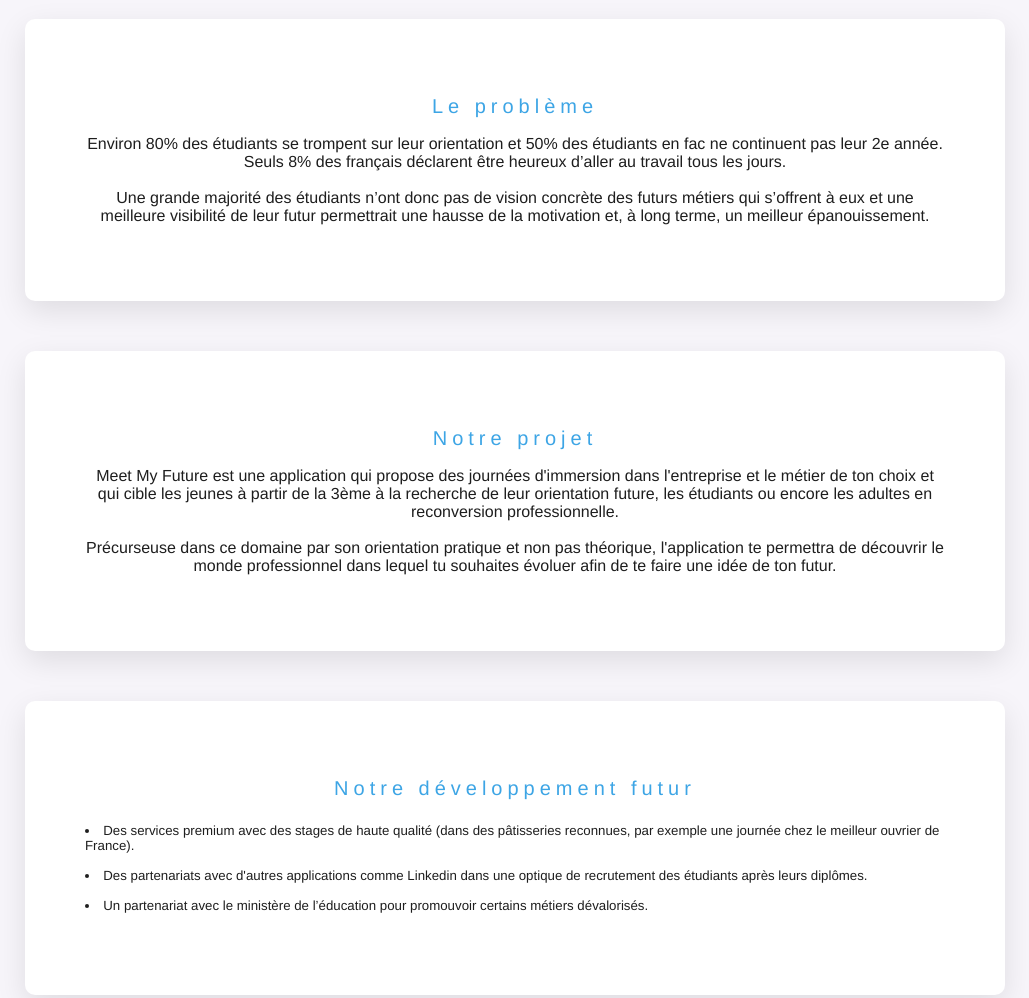
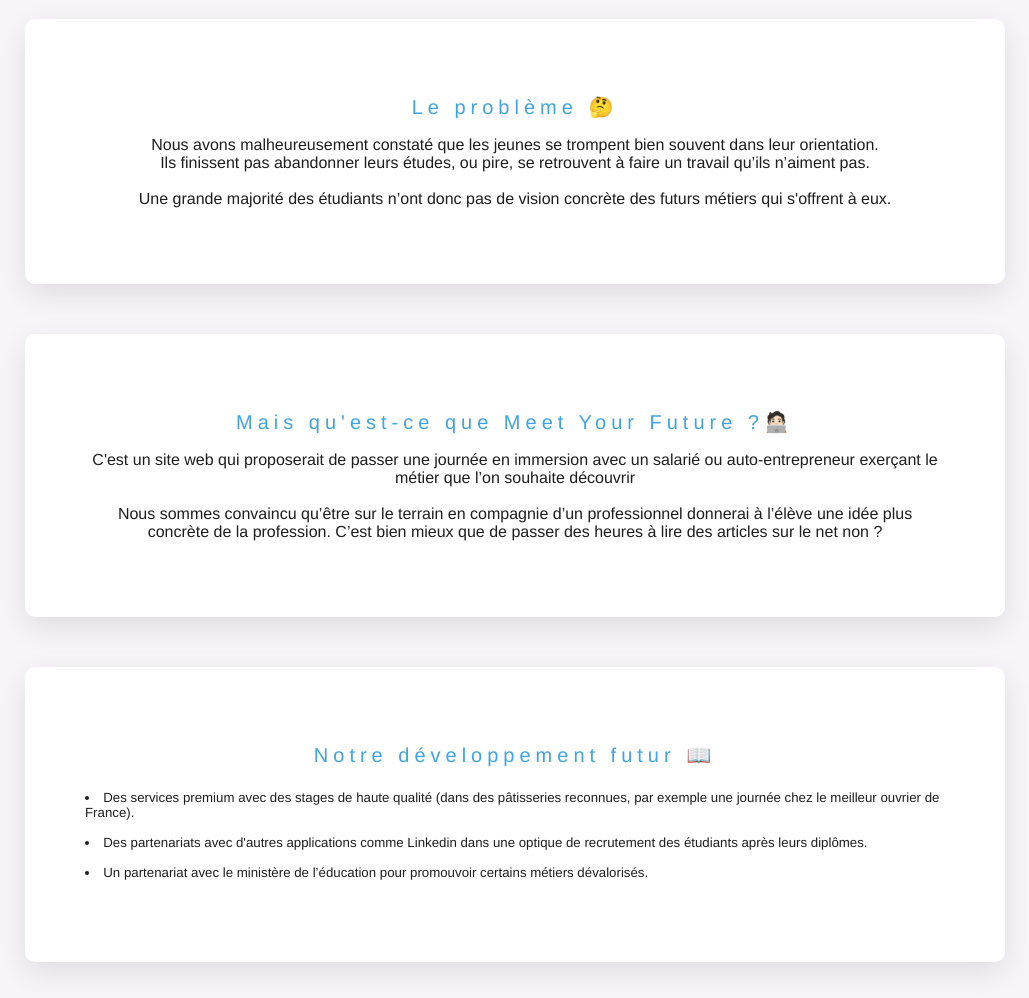
Before and after one commit to marinedrde/MeetYourFuture, a plain HTML site: page index.html in a window 1280 px wide. Shown: the part 720-1718 px from the top of the page, without its empty margins (125-1154 px from the left). Drawn offline with Linux system fonts and the light colour scheme.

Commit message:
Update index.html

```diff
--- a/index.html
+++ b/index.html
@@ -35,35 +35,36 @@
 
 
   <div>
-	  <h2>Le problème</h2>
+	  <h2>Le problème 🤔</h2>
 	      <p>
 
-	      	Environ 80% des étudiants se trompent sur leur orientation et 50% des étudiants en fac ne continuent pas leur 2e année.
-	      	<br />
-	      	Seuls 8% des français déclarent être heureux d’aller au travail tous les jours.
+	      	Nous avons malheureusement constaté que les jeunes se trompent bien souvent dans leur orientation.
+		<br />
+		Ils finissent pas abandonner leurs études, ou pire, se retrouvent à faire un travail qu’ils n’aiment pas.
 
 <br />
 <br />
-	        Une grande majorité des étudiants n’ont donc pas de vision concrète des futurs métiers qui s’offrent à eux et une meilleure visibilité de leur futur permettrait une hausse de la motivation et, à long terme, un meilleur épanouissement.
+	        Une grande majorité des étudiants n’ont donc pas de vision concrète des futurs métiers qui s'offrent à eux.
 
 
 
   </div>
 
   <div>
-	  <h2>Notre projet</h3>
+	  <h2>Mais qu'est-ce que Meet Your Future ?🧑🏻‍💻</h3>
 		  <p>
 
-		  	Meet My Future est une application qui propose des journées d'immersion dans l'entreprise et le métier de ton choix et qui cible les jeunes à partir de la 3ème à la recherche de leur orientation future, les étudiants ou encore les adultes en reconversion professionnelle.
+
+		    C'est un site web qui proposerait de passer une journée en immersion avec un salarié ou auto-entrepreneur exerçant le métier que l’on souhaite découvrir
 		    <br />
 		    <br />
-		    Précurseuse dans ce domaine par son orientation pratique et non pas théorique, l'application te permettra de découvrir le monde professionnel dans lequel tu souhaites évoluer afin de te faire une idée de ton futur.
+		    Nous sommes convaincu qu’être sur le terrain en compagnie d’un professionnel donnerai à l’élève une idée plus concrète de la profession. C’est bien mieux que de passer des heures à lire des articles sur le net non ?
 
 	</p>
   </div>
 
   <div>
-	  <h2>Notre développement futur</h2>
+	  <h2>Notre développement futur 📖</h2>
 		  <h5>
 
             <li>Des services premium avec des stages de haute qualité (dans des pâtisseries reconnues, par exemple une journée chez le meilleur ouvrier de France).</li>
@@ -83,7 +84,7 @@
 	    <ul>
 
 	    		<i class="fab fa-facebook-square"></i>
-	    		<a href="LIEN">Facebook</a>
+	    		<a href="https://www.facebook.com/meet.yourfuture.75?fref=search&__tn__=%2Cd%2CP-R&eid=ARAb8J-cr4ua9UiB-AfC9AeCtK3fNMIjQn0ngq86R8v2fbbPYR--QsYk-ls7BgnJ7qsx5OWwdC3T3mTD">Facebook</a>
 
 
             	<i class="fab fa-instagram-square"></i>
@@ -97,7 +98,7 @@
 
 
         <p>
-	Ceci est un projet entrepreneurial développé par des étudiants de l’Essec Business School.
+	Ce projet est un projet entrepreneurial mené par 9 étudiants de l’ESSEC dans le cadre de la nuit de l’entrepreneuriat.
 	</p>
 
 </body>
```
